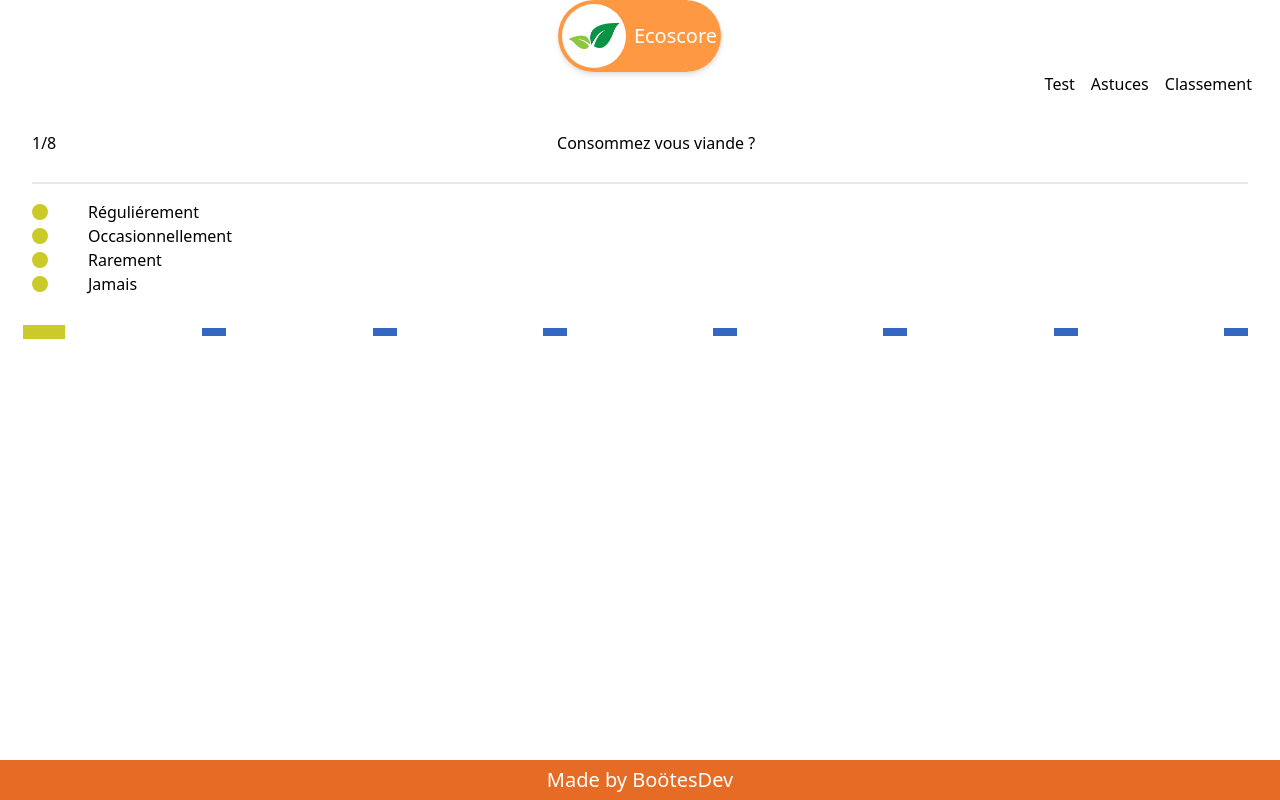
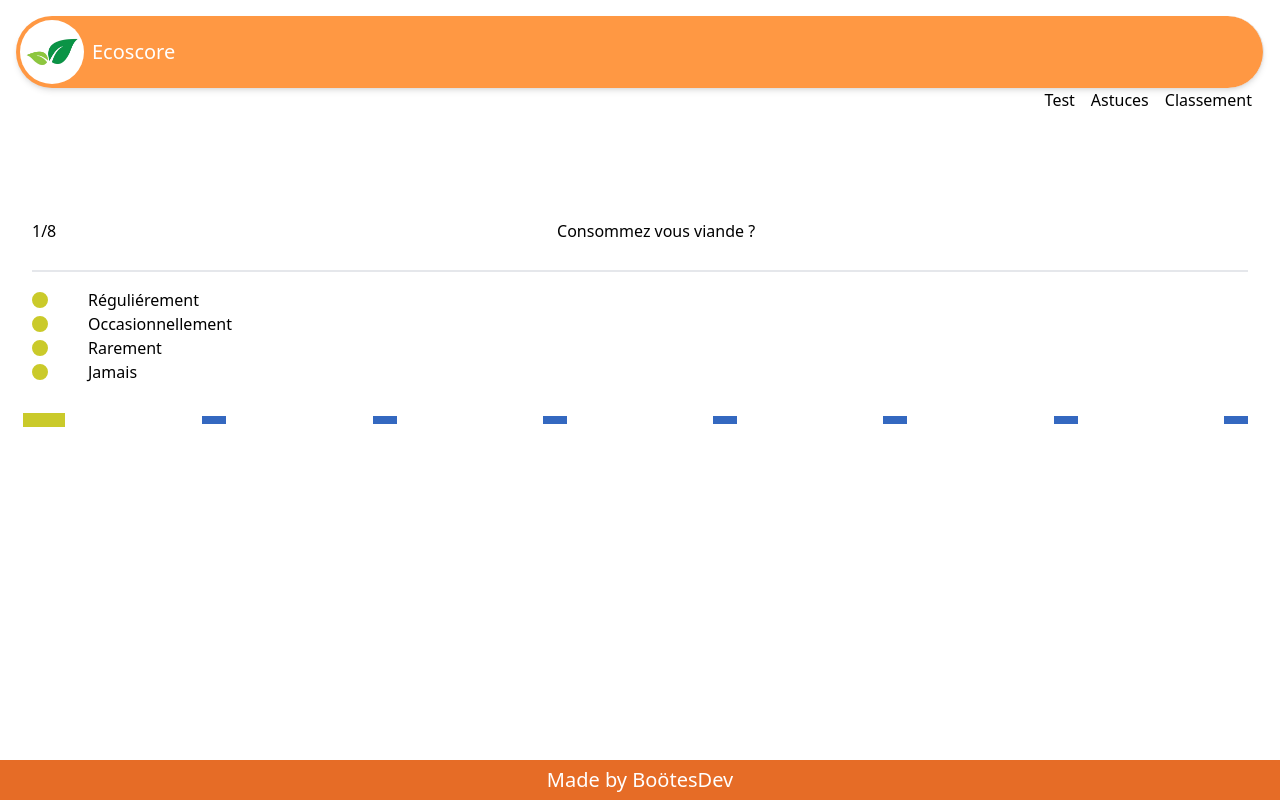
Before and after one commit to VCassina/ecoScore, a React (Create React App) app: page / in a window 1280 px wide. Built offline with nearby package versions, Linux system fonts and the light colour scheme.

Commit message:
Ajustement avant lancement de la manipulation.

```diff
--- a/src/components/header.js
+++ b/src/components/header.js
@@ -26,11 +26,11 @@ function Header() {
 
   return (
     <header className="flex justify-center">
-      <article>
+      <article className="w-full p-4 h-40">
         {commonHeaderContent}
         {isMobile === "desktop" && (
           <nav className="absolute right-5 flex-1">
-            <ul className="flex">
+            <ul className="flex ">
               <li>
                 <Link to="/" className="px-2">
                   Test
@@ -51,7 +51,7 @@ function Header() {
         )}
         {isMobile === "mobile" && (
           <nav className={`mobileNav ${showMobileNav ? "mobileMasked" : ""}`}>
-            <ul className="flex">
+            <ul className="flex justify-evenly m-4">
               <li>
                 <Link to="/" className="px-2">
                   Test
```
